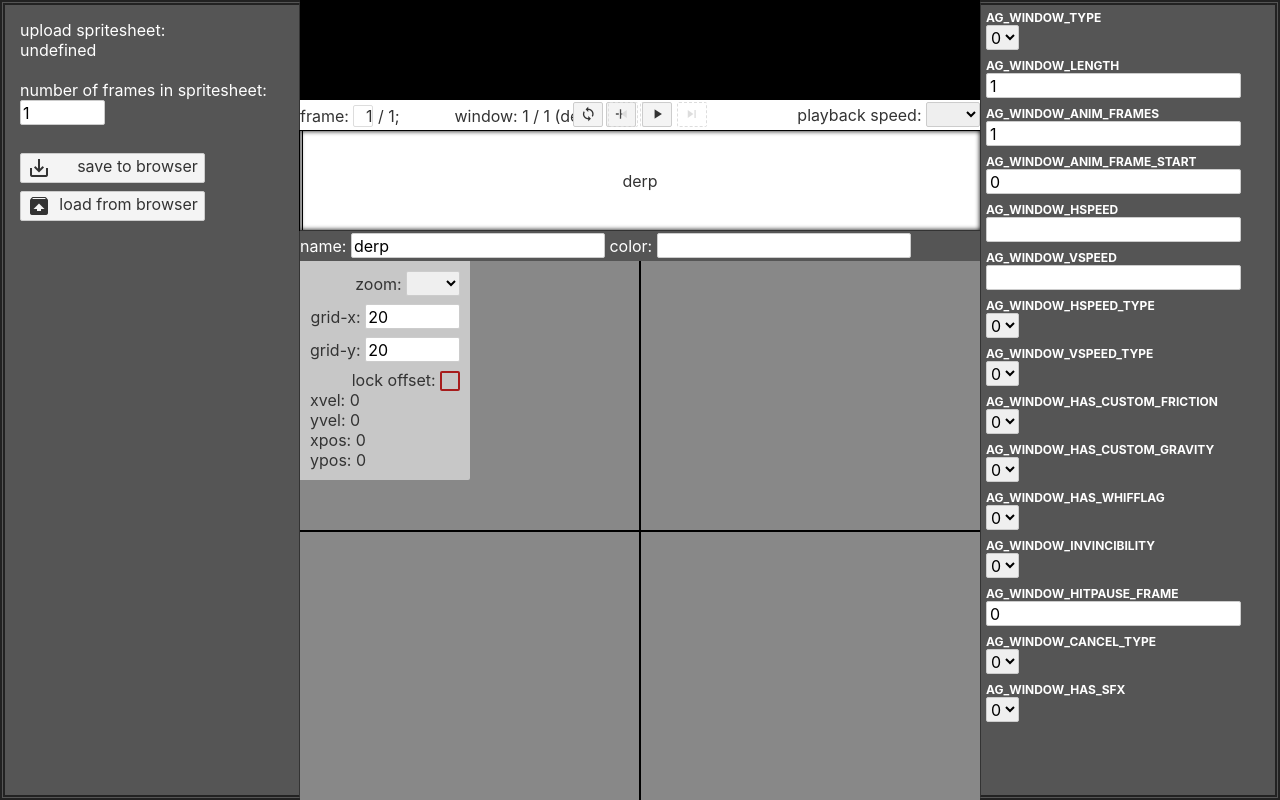
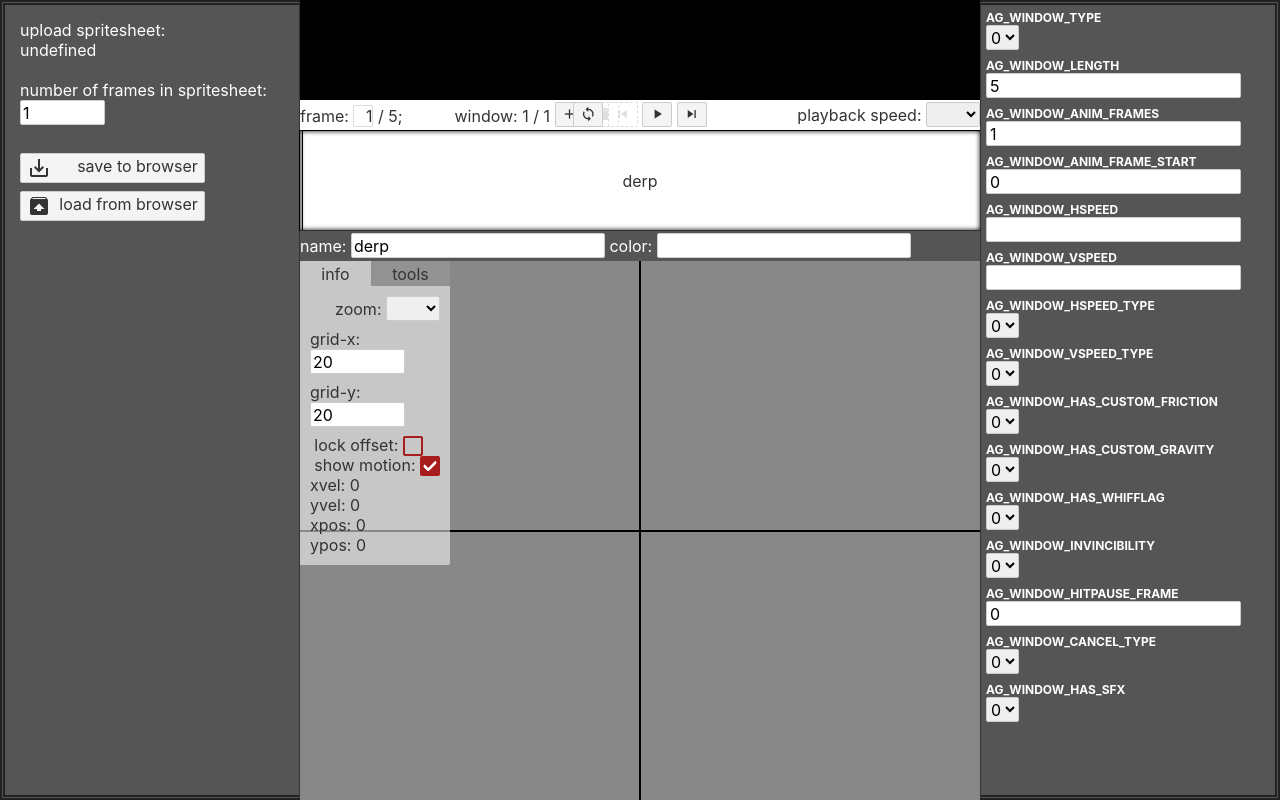
Before and after one commit to taedixon/RivalsOfABox, a Svelte app: page / in a window 1280 px wide. Built offline with nearby package versions, Linux system fonts and the light colour scheme; what common-tags would draw is missing.

Commit message:
added ability to lock movement in place

```diff
--- a/src/App.svelte
+++ b/src/App.svelte
@@ -45,7 +45,14 @@
 	];
 
 	let editingMode = 'window';
-	let toolSelected = "pan";
+	let mainViewInfo = true;
+	let tools = [
+		["pan_tool", "pan"],
+		["add_box", "rectangle"],
+		["rounded_corner", "round"],
+		["add_circle", "circle"]
+	];
+	tools.selected = "pan";
 
 	let currentFrameLabel;
 	let isCurrentFrameFocused = false;
@@ -223,7 +230,7 @@
 			}
 		}
 		let win = windows[anim.windowIndex].data;
-		anim.spriteFrame = win.AG_WINDOW_ANIM_FRAME_START.value + Math.floor((anim.windowFrame / win.AG_WINDOW_LENGTH.value) * win.AG_WINDOW_ANIM_FRAMES.value);
+		anim.spriteFrame = (win.AG_WINDOW_ANIM_FRAME_START.value + Math.floor((anim.windowFrame / win.AG_WINDOW_LENGTH.value) * win.AG_WINDOW_ANIM_FRAMES.value)) % spritesheetSrc.framecount;
 
 		if (anim.movement) {
 			anim.xpos = Math.floor(anim.charFramePositionData[anim.windowIndex][anim.windowFrame].xpos);
@@ -237,13 +244,15 @@
 	// calculation of common computations
 	$: {
 		calc.frameWidth = spritesheetSrc.dimensions.width / spritesheetSrc.framecount;
-		calc.sprXPos = anim.xpos - anim.spriteFrame * calc.frameWidth + Math.floor(char.sprite_offset[0]);
+		calc.sprXPos = anim.xpos - anim.spriteFrame * calc.frameWidth + Math.floor(char.sprite_offset[0]) - calc.frameWidth / 2;
 		calc.sprYPos = anim.ypos + Math.floor(char.sprite_offset[1]);
+		if (!anim.movement) {
+			calc.sprXPos += anim.xpos;
+			calc.sprYPos -= anim.ypos;
+		}
 		if (rend instanceof HTMLElement) {
 			calc.relMouseX = (calc.mouseX - rend.getBoundingClientRect().left - rend.clientWidth / 2 + anim.cameraX/2)/anim.zoom;
 			calc.relMouseY = (calc.mouseY - rend.getBoundingClientRect().top - rend.clientHeight / 2 + anim.cameraY/2)/anim.zoom;
-
-			calc.aspectRatio = rend.clientWidth / rend.clientHeight;
 		}
 	}
 
@@ -462,12 +471,40 @@
 
 	.option-container {
 		position: absolute;
-		padding: 10px;
 		background-color: #FFF8;
 		border-bottom-right-radius: 2px;
 		user-select: none;
+		display: grid;
+		grid-template-rows: 25px auto;
+		grid-template-columns: auto auto;
+		width: 150px;
 	}
+	.tab { pointer-events: auto; border: none; border-radius: 0; }
+	.tab[active="true"] { background-color: transparent; }
+	.tab[active="false"] { background-color: #0004; }
+	.tool-container {grid-column: 1 / 3; padding: 10px;}
 	.option-param, .stats { pointer-events: auto; width: auto;}
+
+	button.tool {
+		height: 30px;
+		width: 100%;
+		pointer-events: auto;
+	}
+	button.tool[active="true"] {
+		background-color: transparent;
+		border: none;
+	}
+	button.tool span {
+		float: left;
+		padding-left: 10px;
+		vertical-align: middle;
+		text-align: center;
+	}
+	button.tool i {
+		font-size: 20px;
+		float: left;
+		vertical-align: middle;
+	}
 
 	button[disabled] {
 		background-color: transparent;
@@ -595,7 +632,6 @@
 
 			<div style="width: 400px; margin: 0; display: inline-block">
 				window: {anim.windowIndex + 1} / {windows.length}
-				<p style="margin: 0; widht: 200px; display: inline-block">({windows[anim.windowIndex].meta.name})</p>
 				<button on:click={handleWindowAddition}><i class="material-icons">add</i></button>
 				<button on:click={handleWindowDeletion} disabled="{windows.length <= 1}"><i class="material-icons">delete</i></button>
 			</div>
@@ -658,9 +694,15 @@
 	<div id="main"
 		bind:this={renderer}
 		on:mousemove={(evt) => {
-			if (renderer.dragging && toolSelected === "pan") {
+			if (renderer.dragging) {
+				switch(tools.selected) {
+					case "pan":
 						anim.cameraX -= evt.movementX;
 						anim.cameraY -= evt.movementY;
+						break;
+					default:
+						console.log("this shouldn't happen");
+				}
 			} else {
 				calc.mouseX = evt.clientX; calc.mouseY = evt.clientY
 			}
@@ -668,7 +710,11 @@
 		on:mousedown={(evt) => {renderer.dragging = true}}
 		on:mouseup={(evt) => {renderer.dragging = false}}
 	>
-		<div class="option-container" style="z-index: 500; width: auto; height: auto; pointer-events: none;">
+		<div class="option-container" style="z-index: 500; height: auto; pointer-events: none;">
+			<button class="tab" on:click={() => mainViewInfo = true} active={mainViewInfo}>info</button>
+			<button class="tab" on:click={() => mainViewInfo = false} active={!mainViewInfo}>tools</button>
+			<div class="tool-container">
+				{#if mainViewInfo}
 					<div class="option-param" style="justify-self: right; display: block;">
 						zoom:
 						<select bind:value={anim.zoom}>
@@ -692,6 +738,11 @@
 							<input type="checkbox" bind:checked={char.position_locked} />
 							<span class="checkmark"></span>
 						</label>
+						<label>
+							show motion:
+							<input type="checkbox" bind:checked={anim.movement} />
+							<span class="checkmark"></span>
+						</label>
 					</div>
 					<div class="stats">
 						xvel: {anim.charFramePositionData[anim.windowIndex][anim.windowFrame].xvel}<br/>
@@ -699,6 +750,19 @@
 						xpos: {anim.charFramePositionData[anim.windowIndex][anim.windowFrame].xpos}<br/>
 						ypos: {anim.charFramePositionData[anim.windowIndex][anim.windowFrame].ypos}<br/>
 					</div>
+				{:else}
+					{#each tools as tool}
+						<button
+							class="tool"
+							on:click={() => tools.selected = tool[1]}
+							active={tools.selected === tool[1]}>
+							<i class="material-icons">{tool[0]}</i><span>{tool[1]}</span>
+						</button>
+
+					{/each}
+				{/if}
+			</div>
+
 		</div>
 		<div class="grid" style="width: 100%; height: 100%; position: absolute; top:0; left: 0; display: grid; image-rendering: pixelated;">
 			<svg
@@ -715,7 +779,7 @@
 						<feGaussianBlur in="SourceGraphic" stdDeviation="5" />
 					</filter>
 					<clipPath id="spriteClip" clipPathUnits="objectBoundingBox">
-						<rect x="{anim.spriteFrame / spritesheetSrc.framecount}" y="0" width="{1 / spritesheetSrc.framecount}" height="1" />
+						<rect x="{(anim.spriteFrame % spritesheetSrc.framecount) / spritesheetSrc.framecount}" y="0" width="{1 / spritesheetSrc.framecount}" height="1" />
 					</clipPath>
 					<mask id="mouseMask">
 						<circle cx="{calc.relMouseX}" cy="{calc.relMouseY}" r="{anim.gridViewerRadius / anim.zoom}" fill="white" filter="url(#blur)"/>
@@ -767,7 +831,7 @@
 						on:mouseout|stopPropagation={(evt) => evt.target.dragging = false}
 						on:mouseup|stopPropagation={(evt) => evt.target.dragging = false}
 						on:mousemove|stopPropagation={(evt) => {
-							if (evt.target.dragging && !char.position_locked) {
+							if (evt.target.dragging && !char.position_locked && tools.selected === "pan") {
 								char.sprite_offset[0] += evt.movementX / anim.zoom;
 								char.sprite_offset[1] += evt.movementY / anim.zoom;
 							}
--- a/src/util/windowProperties.js
+++ b/src/util/windowProperties.js
@@ -12,7 +12,7 @@ export default {
         type: [0, 7, 8, 9]
     },
     AG_WINDOW_LENGTH: {
-        value: 1,
+        value: 5,
         description: 'The duration of the window, in frames',
         type: 'number'
     },
```
Lines whose indentation alone changed are shown as unchanged.
